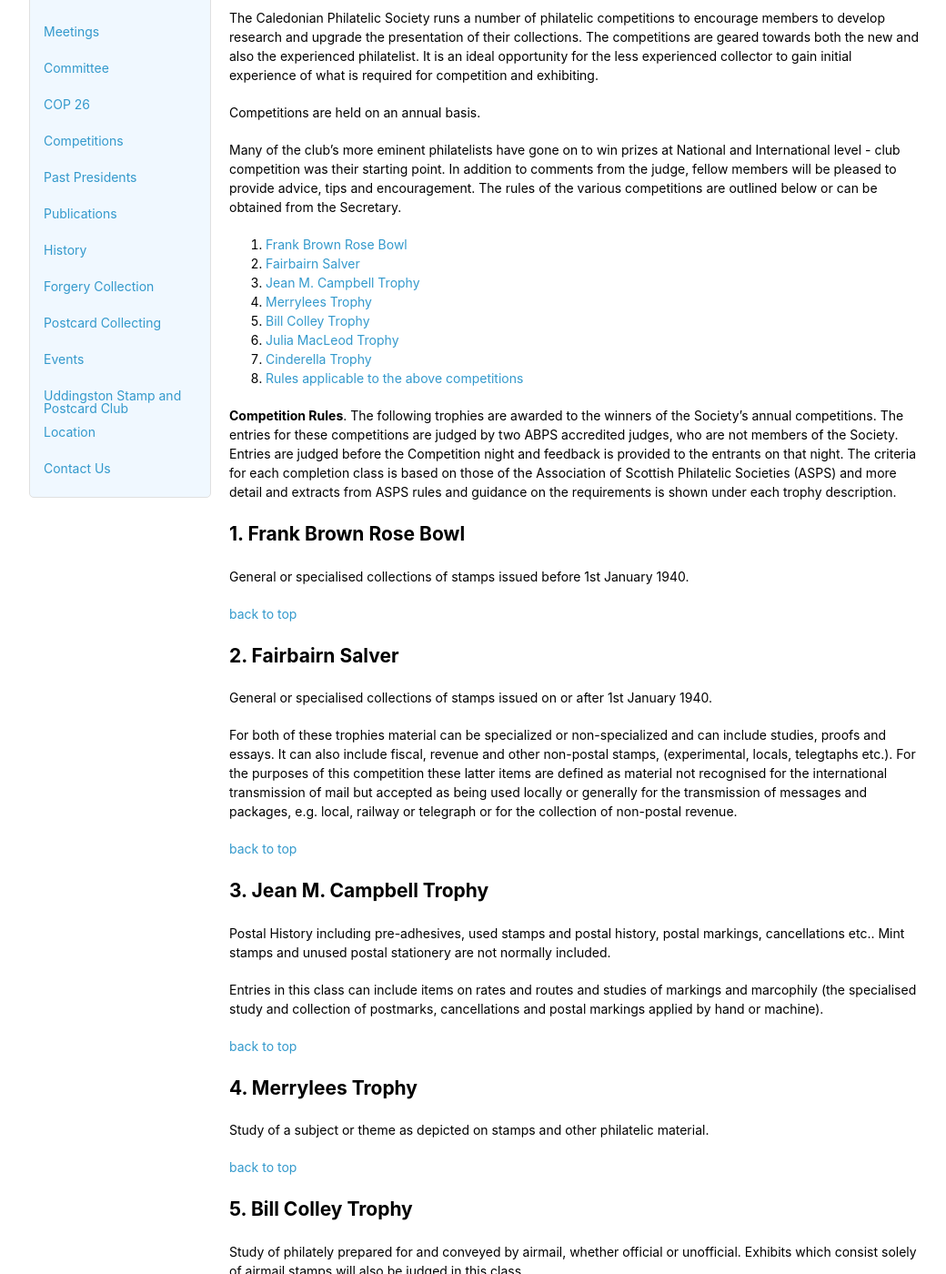
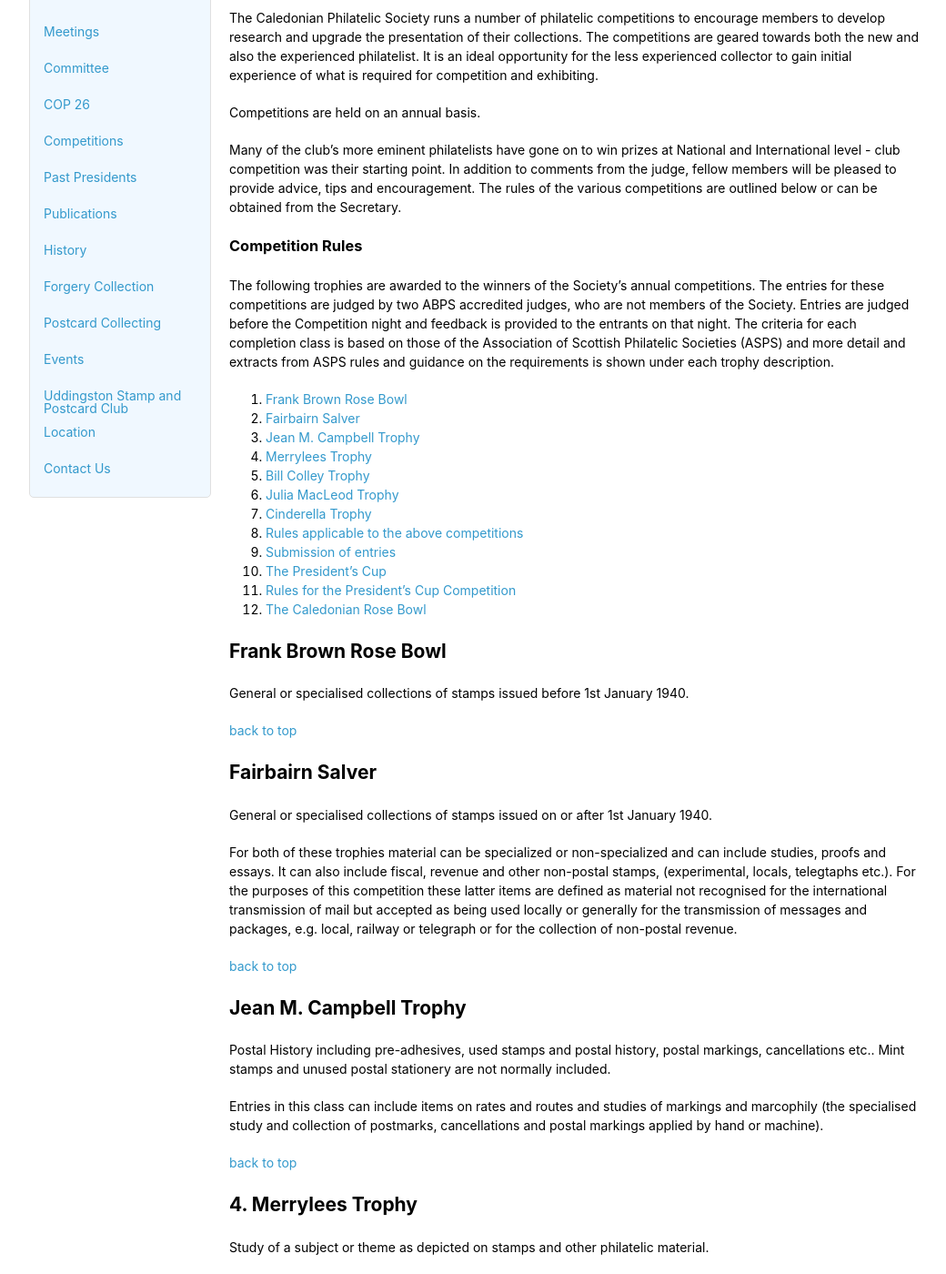
Before and after one commit to astalker/caledonian-stamps, a Jekyll site: the page built from competitions.md, in a window 1280 px wide and 1400 px high, scrolled down 198 px. Shown: the whole window at 91% size, without its empty margins (118-1158 px from the left). Built offline with Jekyll 4.4.1, drawn with Linux system fonts in a browser that asks for light colours; our own code applies the rules of GitHub Pages for plain Markdown files; part of the change alters nothing that is shown; some of the changed text lies outside the part shown.

Commit message:
Add in page links

```diff
--- a/competitions.md
+++ b/competitions.md
@@ -5,6 +5,9 @@ The Caledonian Philatelic Society runs a number of philatelic competitions to en
 Competitions are held on an annual basis.
 
 Many of the club's more eminent philatelists have gone on to win prizes at National and International level - club competition was their starting point. In addition to comments from the judge, fellow members will be pleased to provide advice, tips and encouragement. The rules of the various competitions are outlined below or can be obtained from the Secretary.
+
+### Competition Rules
+The following trophies are awarded to the winners of the Society's annual competitions. The entries for these competitions are judged by two ABPS accredited judges, who are not members of the Society. Entries are judged before the Competition night and feedback is provided to the entrants on that night. The criteria for each completion class is based on those of the Association of Scottish Philatelic Societies (ASPS) and more detail and extracts from ASPS rules and guidance on the requirements is shown under each trophy description.
 
 1. [Frank Brown Rose Bowl](#frank-brown-rose-bowl)
 1. [Fairbairn Salver](#fairbairn-salver)
@@ -14,23 +17,24 @@ Many of the club's more eminent philatelists have gone on to win prizes at Natio
 1. [Julia MacLeod Trophy](#julia-macLeod-trophy)
 1. [Cinderella Trophy](#cinderella-trophy)
 1. [Rules applicable to the above competitions](#rules-applicable-to-the-above-competitions)
+1. [Submission of entries](#submission-of-entries)
+1. [The President's Cup](#the-presidents-cup)
+1. [Rules for the President's Cup Competition](#rules-for-the-presidents-cup-competition)
+1. [The Caledonian Rose Bowl](#the-caledonian-rose-bowl)
 
-**Competition Rules**.
-The following trophies are awarded to the winners of the Society's annual competitions. The entries for these competitions are judged by two ABPS accredited judges, who are not members of the Society. Entries are judged before the Competition night and feedback is provided to the entrants on that night. The criteria for each completion class is based on those of the Association of Scottish Philatelic Societies (ASPS) and more detail and extracts from ASPS rules and guidance on the requirements is shown under each trophy description.
-
-## 1. Frank Brown Rose Bowl
+## Frank Brown Rose Bowl
 General or specialised collections of stamps issued before 1st January 1940.
 
 [back to top](#competitions)
 
-## 2. Fairbairn Salver
+## Fairbairn Salver
 General or specialised collections of stamps issued on or after 1st January 1940.
 
 For both of these trophies material can be specialized or non-specialized and can include studies, proofs and essays. It can also include fiscal, revenue and other non-postal stamps, (experimental, locals, telegtaphs etc.). For the purposes of this competition these latter items are defined as material not recognised for the international transmission of mail but accepted as being used locally or generally for the transmission of messages and packages, e.g. local, railway or telegraph or for the collection of non-postal revenue.
 
 [back to top](#competitions)
 
-## 3. Jean M. Campbell Trophy
+## Jean M. Campbell Trophy
 Postal History including pre-adhesives, used stamps and postal history, postal markings, cancellations etc.. Mint stamps and unused postal stationery are not normally included.
 
 Entries in this class can include items on rates and routes and studies of markings and marcophily (the specialised study and collection of postmarks, cancellations and postal markings applied by hand or machine).
@@ -40,11 +44,11 @@ Entries in this class can include items on rates and routes and studies of marki
 Study of a subject or theme as depicted on stamps and other philatelic material.
 
 [back to top](#competitions)
-## 5. Bill Colley Trophy
+## Bill Colley Trophy
 Study of philately prepared for and conveyed by airmail, whether official or unofficial. Exhibits which consist solely of airmail stamps will also be judged in this class.
 
 [back to top](#competitions)
-## 6. Julia MacLeod Trophy
+## Julia MacLeod Trophy
 Picture postcards depicting a subject or theme.
 
 An exhibit can have a geographical (topographical) treatment, including for example illustrations from a place or an area. It can also be developed thematically. An event may be shown as a form of reportage, or the exhibit may have the photographer, the artist, or the printer as the topic. Original thinking and creativity may also lead to different treatments of an exhibit.
@@ -52,7 +56,7 @@ An exhibit can have a geographical (topographical) treatment, including for exam
 The size, shape and material of the Picture Postcards may vary. The emphasis is on the picture, and not on the use or philatelic peculiarities (if present). Picture Postcards may be unused or used (sent through a mail system). Unused Picture Postcards should have printed address lines, stamp box, or other such markings, showing that the item was intended to be sent without cover.
 
 [back to top](#competitions)
-## 7. Cinderella Trophy
+## Cinderella Trophy
 This may include local stamps, telegraph stamps, railway stamps, revenues/fiscals, forgeries, bogus and phantom issues. Christmas, Red Cross, TB and other charity seals, registration labels, advertisement and exhibition labels etc.
 
 However, things such as trade, cigarette and telephone cards (unless the image of a stamp is incorporated in the design), matchbox or cheese labels, aerial propaganda leaflets, and other forms of ephemera like emergency money are not considered as Cinderella items for this purpose.
```
